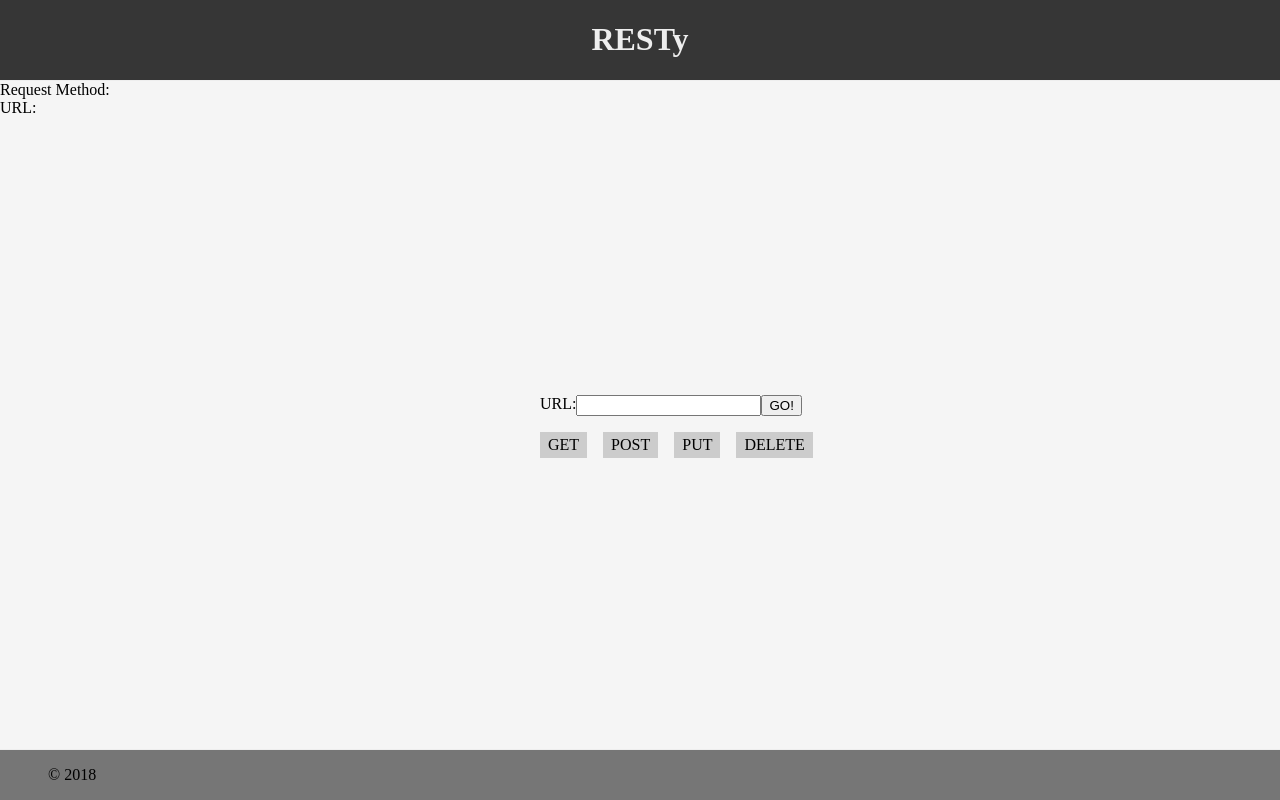
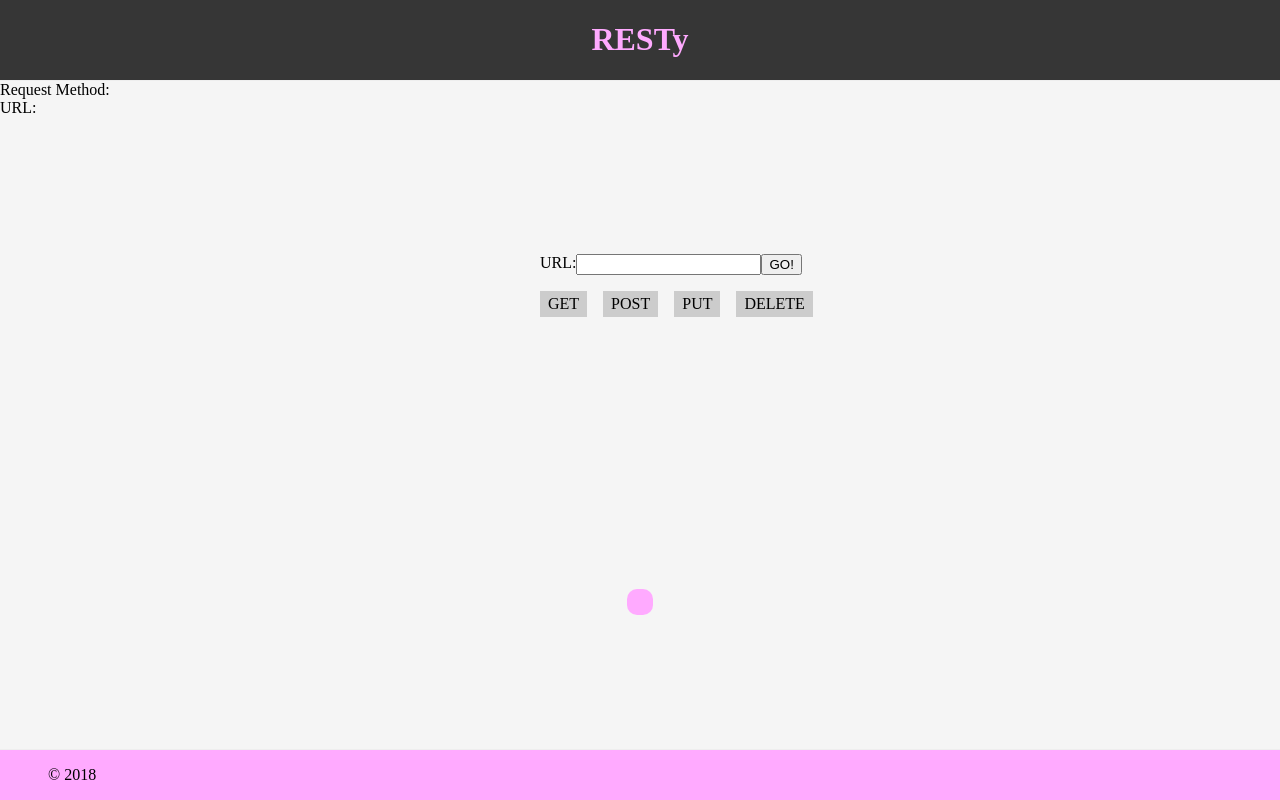
Before and after one commit to bperard/resty, a React (Create React App) app: page / in a window 1280 px wide. Built offline with nearby package versions, Linux system fonts and the light colour scheme.

Commit message:
Added styling

```diff
--- a/src/App.scss
+++ b/src/App.scss
@@ -1,4 +1,5 @@
 $backgroundColor: #f5f5f5;
+$pinkHighlight: #faf;
 
 html, body {
   height: 100%;
@@ -17,7 +18,7 @@ body {
   }
 
   footer {
-    background: darken($backgroundColor, 50);
+    // background: darken($backgroundColor, 50);
     border-top: 1px solid #eee;
     padding: 1em 3em;
     margin: 0;
--- a/src/Components/Footer/Footer.scss
+++ b/src/Components/Footer/Footer.scss
@@ -0,0 +1,5 @@
+$pinkHighlight: #faf;
+
+footer {
+  background: $pinkHighlight;
+}
--- a/src/Components/Form/Form.scss
+++ b/src/Components/Form/Form.scss
@@ -1,4 +1,5 @@
 $backgroundColor: #efefef;
+$pinkHighlight: #faf;
 $radius: 40%;
 
 form {
@@ -18,7 +19,7 @@ form {
         background: #ccc;
 
         &:hover, &.active {
-          background: #fff;
+          background: $pinkHighlight;
         }
       }
     }
--- a/src/Components/Header/Header.scss
+++ b/src/Components/Header/Header.scss
@@ -0,0 +1,5 @@
+$pinkHighlight: #faf;
+
+h1 {
+  color: $pinkHighlight;
+}
--- a/src/Components/Results/Results.scss
+++ b/src/Components/Results/Results.scss
@@ -0,0 +1,12 @@
+$pinkHighlight: #faf;
+
+
+section {
+  margin: auto;
+
+  pre {
+    background-color: $pinkHighlight;
+    padding: 1em;
+    border-radius: 10px;
+  }
+}
```
